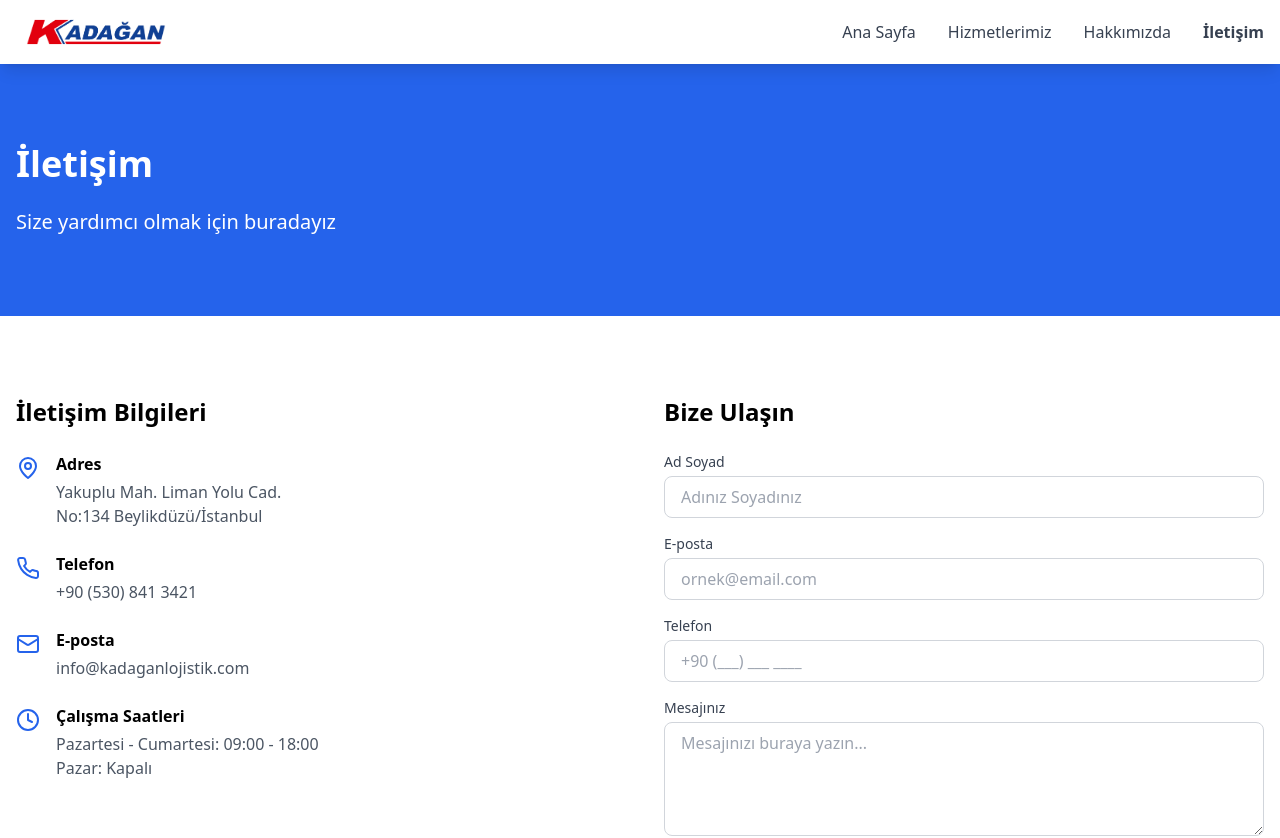
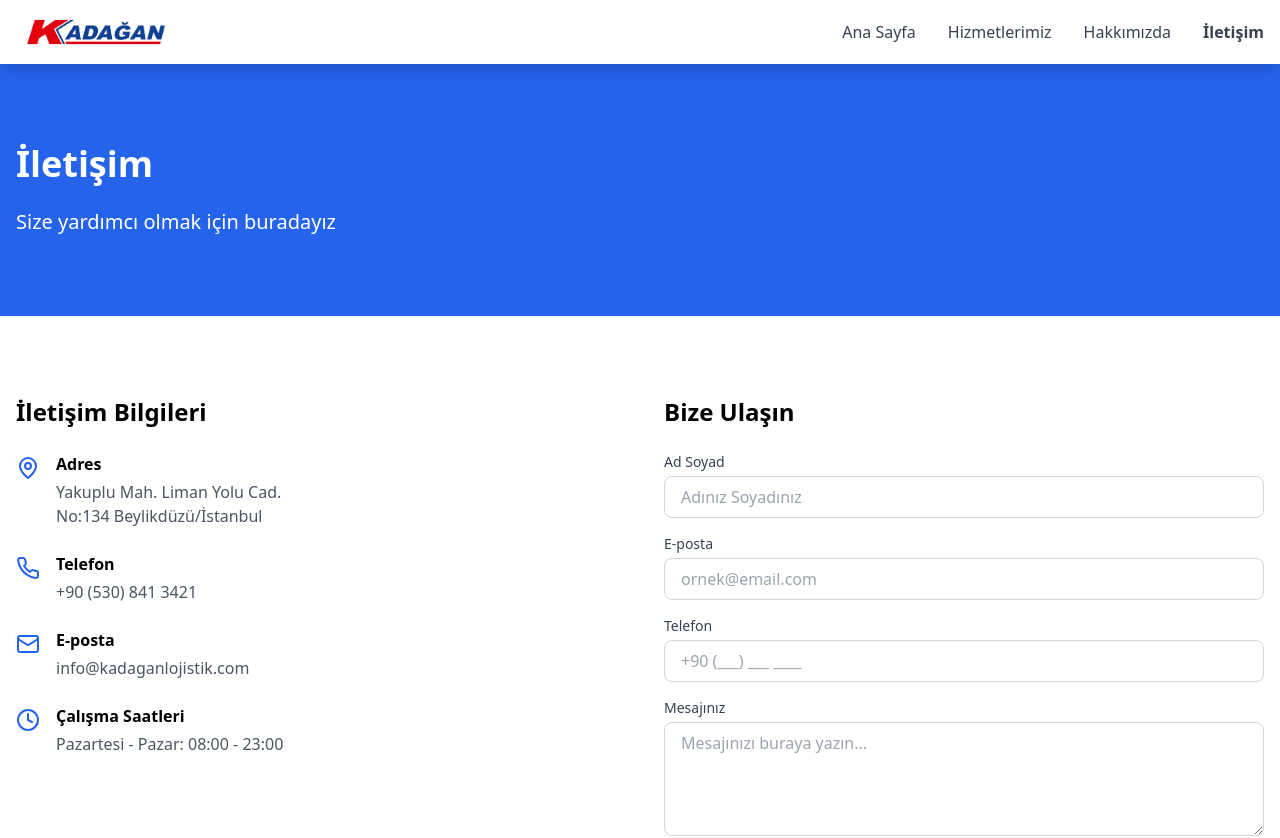
Before and after one commit to tunahanbag/kadaganLojistik, a React (Vite) app: page /iletisim in a window 1280 px wide. Shown: the top 838 px of the page. Built offline with nearby package versions, Linux system fonts and the light colour scheme.

Commit message:
calisma saatleri yapildi

```diff
--- a/src/pages/ContactPage.tsx
+++ b/src/pages/ContactPage.tsx
@@ -66,9 +66,7 @@ export default function ContactPage() {
                 <div>
                   <h3 className="font-semibold mb-1">Çalışma Saatleri</h3>
                   <p className="text-gray-600">
-                    Pazartesi - Cumartesi: 09:00 - 18:00
-                    <br />
-                    Pazar: Kapalı
+                    Pazartesi - Pazar: 08:00 - 23:00
                   </p>
                 </div>
               </div>
```
